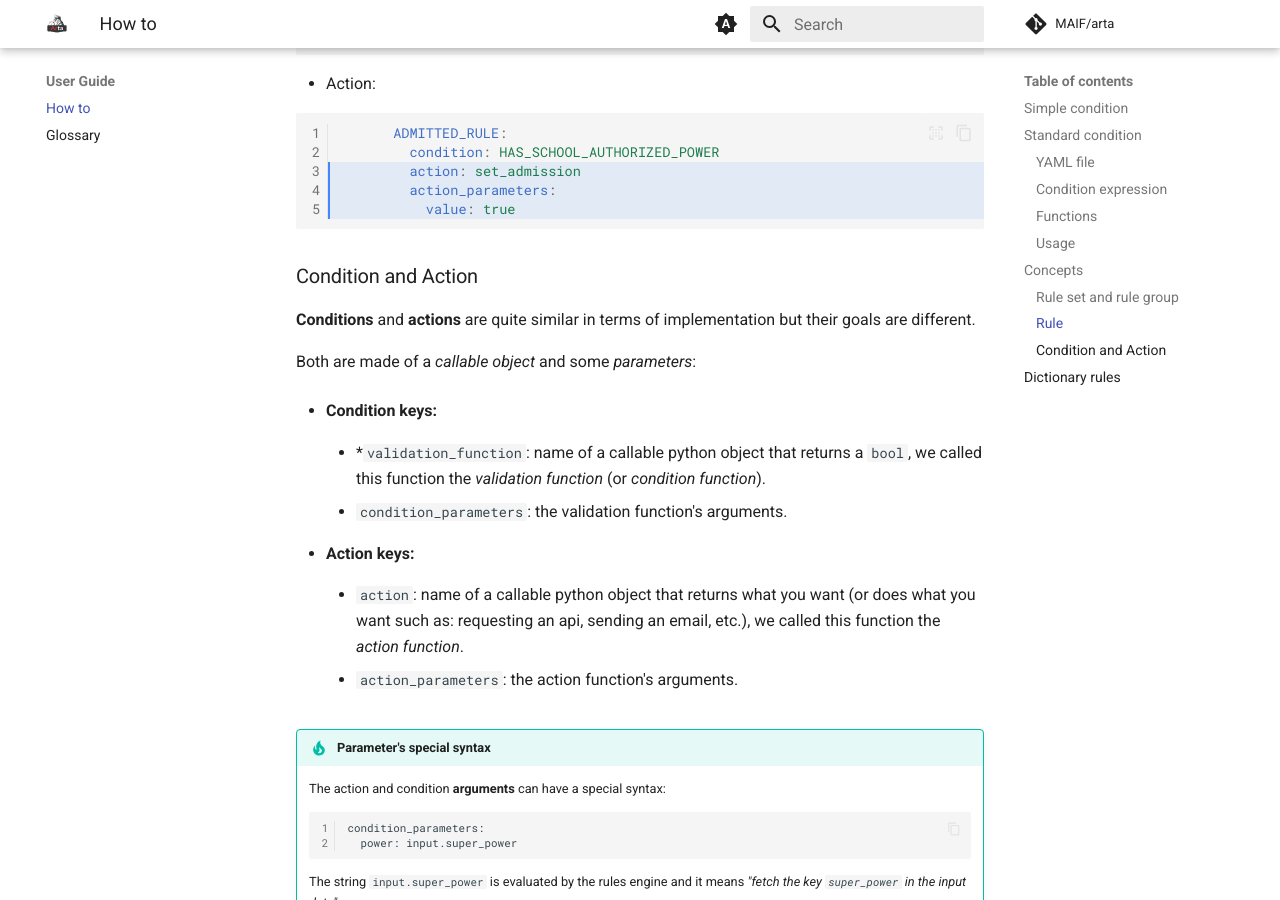
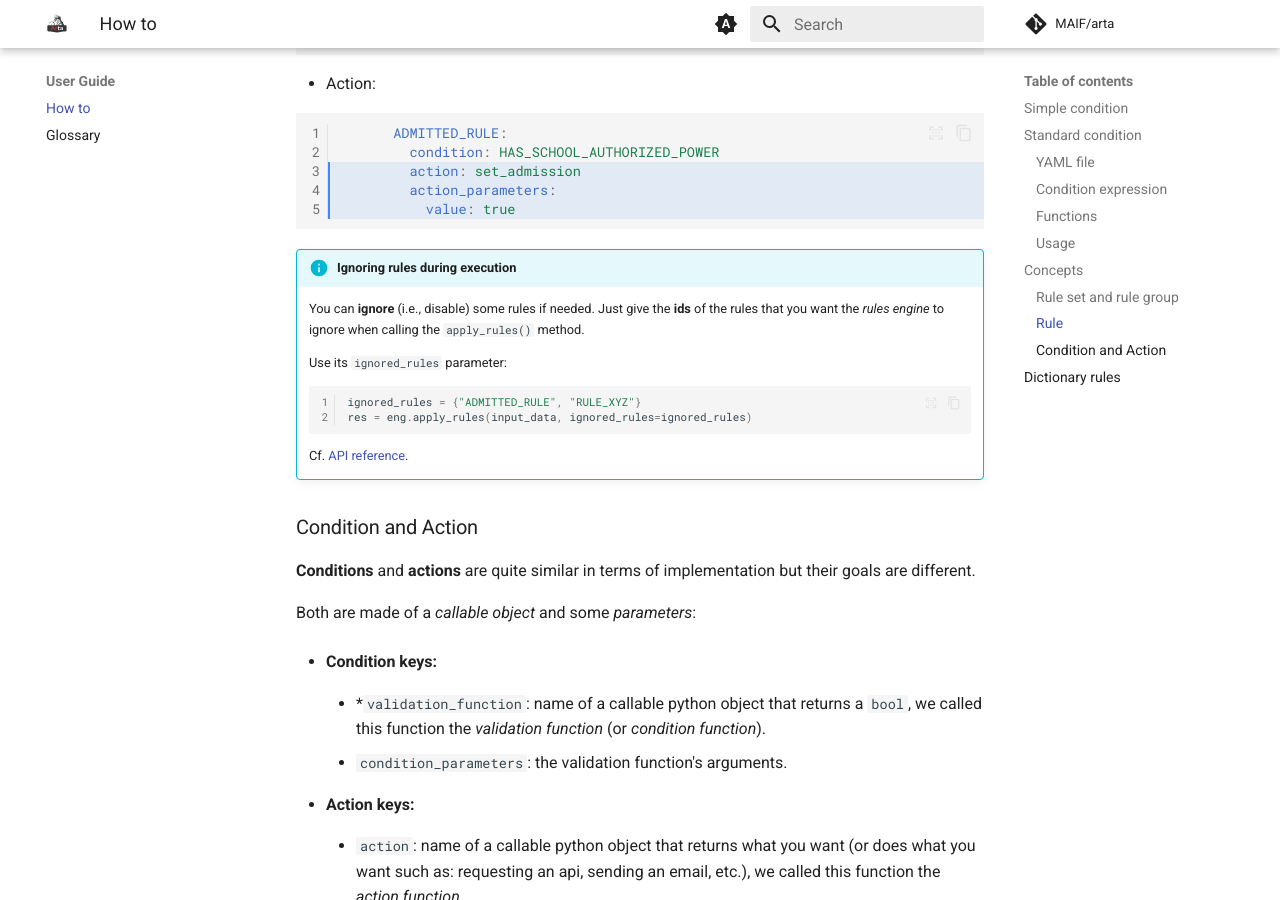
Before and after one commit to MAIF/arta, an MkDocs documentation site: the page built from docs/pages/how_to.md, in a window 1280 px wide and 900 px high, scrolled down 7458 px. Built offline with MkDocs 1.6.1 and Material for MkDocs 9.7.7, drawn with Linux system fonts in a browser that asks for light colours; emoji names are drawn with the system emoji font; comment, search, counter and statistics services are not loaded.

Commit message:
docs: add ignored_rules note
Signed-off-by: develop-cs <43383361+develop-cs@users.noreply.github.com>

````diff
--- a/docs/pages/how_to.md
+++ b/docs/pages/how_to.md
@@ -350,6 +350,19 @@ conditions:
           value: true
 ```
 
+!!! info "Ignoring rules during execution"
+
+    You can **ignore** (i.e., disable) some rules if needed. Just give the **ids** of the rules that you want the *rules engine* to ignore when calling the `apply_rules()` method.
+
+    Use its `ignored_rules` parameter:
+
+    ```python
+    ignored_rules = {"ADMITTED_RULE", "RULE_XYZ"}
+    res = eng.apply_rules(input_data, ignored_rules=ignored_rules)
+    ```
+
+    Cf. [API reference](https://maif.github.io/arta/api_reference/#arta._engine.RulesEngine.apply_rules).
+
 ### Condition and Action
 
 **Conditions** and **actions** are quite similar in terms of implementation but their goals are different.
````
